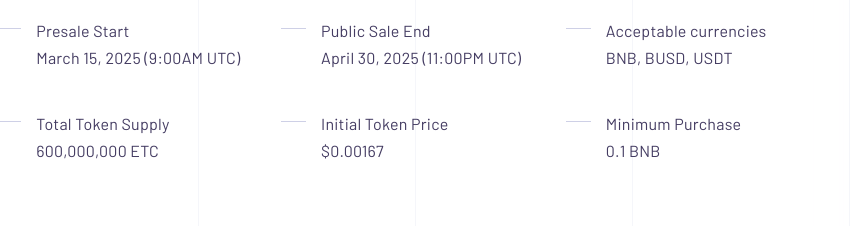
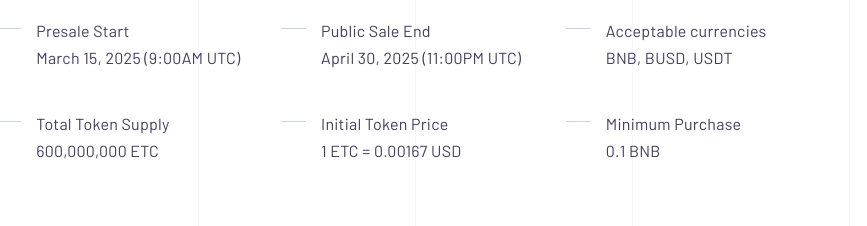
Before and after one commit to easytripcoin/easytripcoin.github.io, a plain HTML site: page index.html in a window 1280 px wide. Shown: the part 1960-2186 px from the top of the page, without its empty margins (219-1086 px from the left). Drawn offline with Linux system fonts and the light colour scheme.

Commit message:
Initial token price

```diff
--- a/index.html
+++ b/index.html
@@ -264,7 +264,7 @@
 								</li>
 								<li class="wow fadeIn" data-wow-delay="0.8s">
 									<span>Initial Token Price</span>
-									<p>$0.00167</p>
+									<p>1 ETC = 0.00167 USD</p>
 								</li>
 								<li class="wow fadeIn" data-wow-delay="1.0s">
 									<span>Minimum Purchase</span>
```
